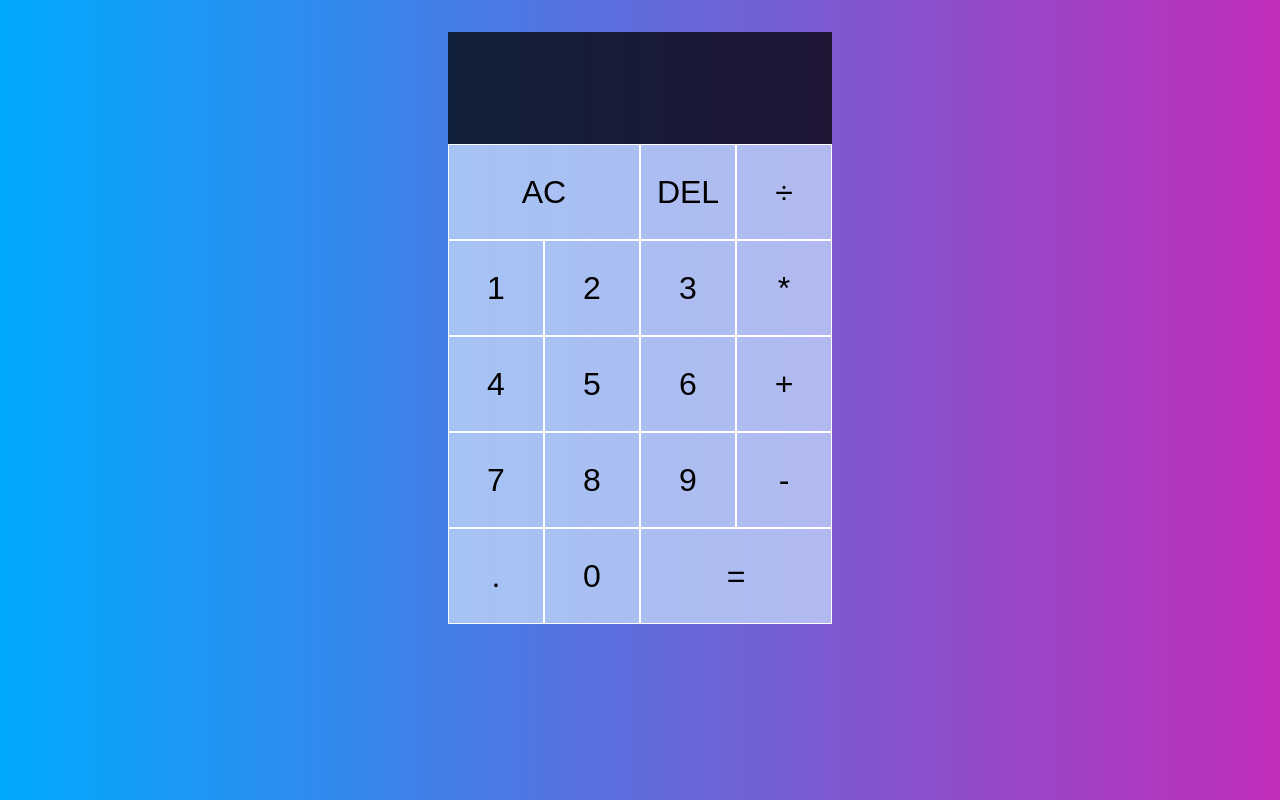
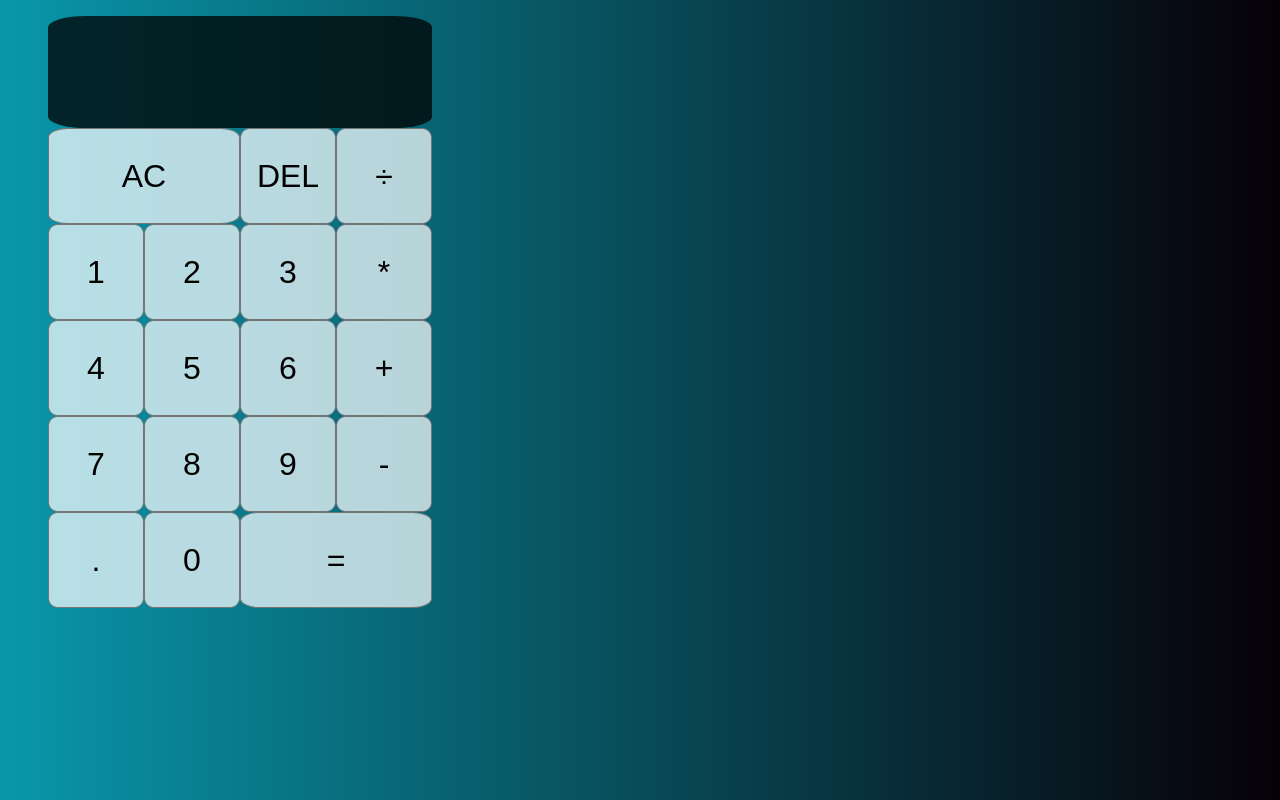
Before and after one commit to Max-munene/React_Calculator, a React (Create React App) app: page / in a window 1280 px wide. Built offline with nearby package versions, Linux system fonts and the light colour scheme.

Commit message:
Final commit

```diff
--- a/src/style.css
+++ b/src/style.css
@@ -1,59 +1,97 @@
-   *, *::before, *::after {
+*,
+*::before,
+*::after {
   box-sizing: border-box;
 }
 
-   body{
-       margin: 0;
-       background: linear-gradient(to right, #00AAFF, #c02db9)
+body {
+  height: calc(100vh - 3rem);
+  margin: 1rem;
+  background: linear-gradient(to right, #0997aa, #070007);
+}
+.section {
+  font-family: "Merriweather Sans", sans-serif;
+  max-width: 100%;
+  height: 100%;
+  display: flex;
+  align-items: center;
+  justify-content: space-evenly;
+  margin: 0 auto;
+  padding: 40px;
 }
 
+.header {
+  color: white;
+  text-align: center;
+  font-size: 50px;
+}
 
 .calculator-grid {
   display: grid;
-       margin-top:2rem;
-       justify-content: center;
+  margin-top: 1rem;
+  margin-left: 2rem;
+  justify-content: left;
   grid-template-columns: repeat(4, 6rem);
-       grid-template-rows: minmax(7rem, auto) repeat(5, 6rem) ;
-
+  grid-template-rows: minmax(7rem, auto) repeat(5, 6rem);
+  /* border-radius: 10%; */
 }
 
-   .calculator-grid > button{
+.calculator-grid > button {
   cursor: pointer;
   font-size: 2rem;
-       border: 1px solid white;
+  border: 0.05px solid rgb(117, 117, 117);
+  /* border: none; */
   outline: none;
-       background-color: rgba(197, 218, 248, 0.75);
-
+  background-color: rgba(243, 250, 252, 0.75);
+  justify-content: space-around;
+  border-radius: 10%;
+  /* box-shadow: #070007; */
 }
 
 .calculator-grid > button:hover,
-    .calculator-grid > button:focus{
-         background-color: rgba(255, 255,255,.9);
+.calculator-grid > button:focus {
+  background-color: rgba(255, 255, 255, 0.9);
 }
 
-   .span-two{
-       grid-column: span 2 ;
+.span-two {
+  grid-column: span 2;
 }
 
-   .output{
+.output {
   grid-column: 1/-1;
-      background-color: rgba( 0,0,0,.75);
+  background-color: rgba(0, 0, 0, 0.75);
   display: flex;
   flex-direction: column;
   align-items: flex-end;
-      justify-content: space-around ;
-      padding: .75rem;
+  justify-content: space-around;
+  padding: 0.75rem;
   word-wrap: break-word;
   word-break: break-all;
+  /* border: 10px white; */
+  border-radius: 10%;
 }
 
-   .output .previous-operand{
-       color:  rgba(255, 255, 255, .75);
+.output .previous-operand {
+  color: rgba(255, 255, 255, 0.75);
   font-size: 1.5rem;
-
 }
-    .output .current-operand{
+.output .current-operand {
   color: white;
   font-size: 2.5rem;
+}
 
+.home_social {
+  display: flex;
+  flex-direction: column;
 }
+
+.home_social-icon {
+  width: max-content;
+  margin-bottom: var(--mb-2);
+  font-size: 1.5rem;
+  color: white;
+}
+.home_social-icon:hover {
+  color: rgb(24, 124, 218);
+  cursor: pointer;
+}
```
Lines whose indentation alone changed are shown as unchanged.
